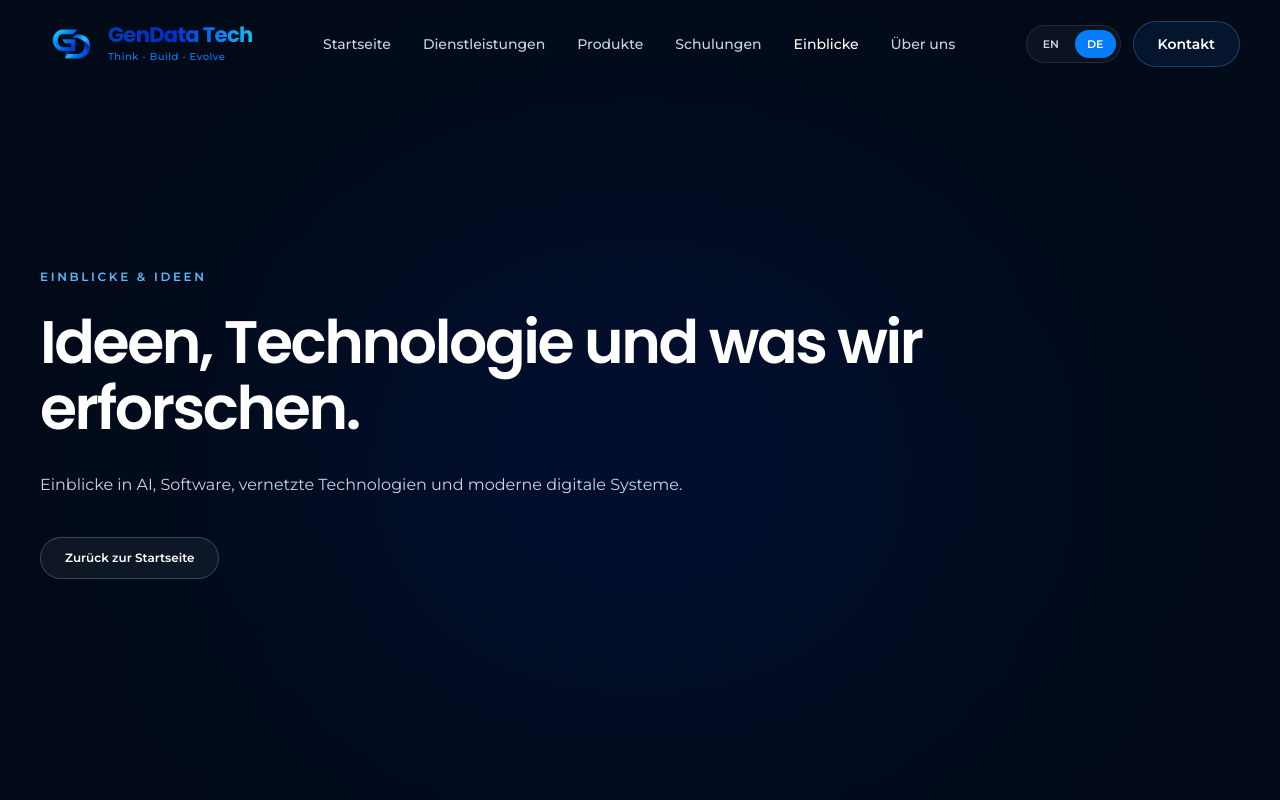
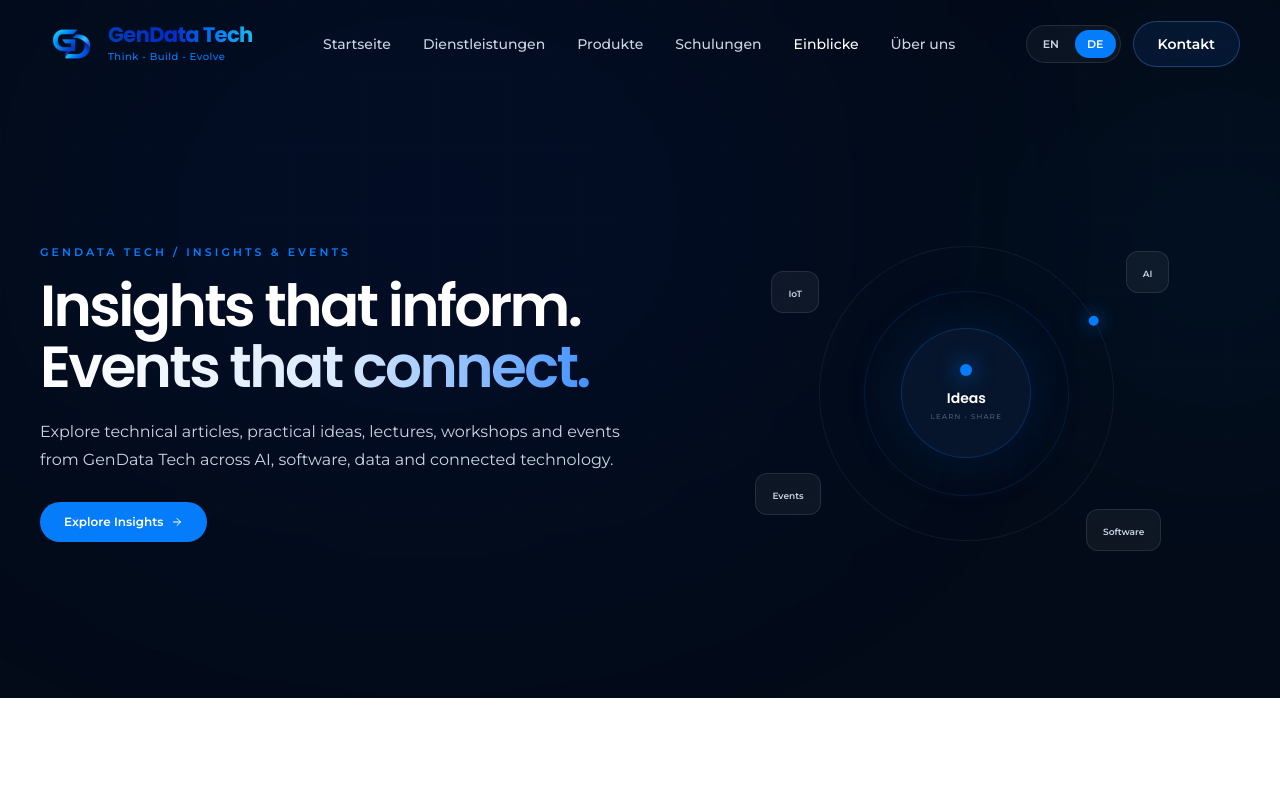
Before and after one commit to aravinthk1504/gendata-techv2, a Next.js app: page /de/blog in a window 1280 px wide. Shown: the top 800 px of the page. Built offline with nearby package versions, Linux system fonts and the light colour scheme.

Commit message:
feat(routes): replace blog placeholder with original complete page

```diff
--- a/src/app/[lang]/blog/page.jsx
+++ b/src/app/[lang]/blog/page.jsx
@@ -1,7 +1,5 @@
-import SectionIntroPage from "../../../components/layout/SectionIntroPage"
+import Blog from "../../../components/migrated/Blog"
 
-// Temporary navigation destination; replace with the original page during migration.
-export default async function SectionPage({ params }) {
-  const { lang } = await params
-  return <SectionIntroPage lang={lang} section="blog" />
+export default function BlogPage() {
+  return <Blog />
 }
```
